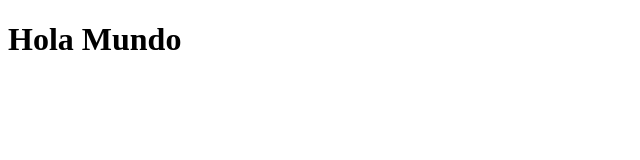
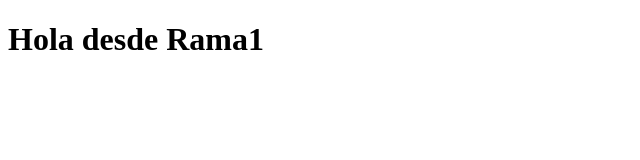
Before and after one commit to NahuelBenitez/prueba-git-vortex, a plain HTML site: page index.html in a window 1280 px wide. Shown: the whole page, without its empty margins (0-640 px from the left). Drawn offline with Linux system fonts and the light colour scheme.

Commit message:
cambio con rama 1

```diff
--- a/index.html
+++ b/index.html
@@ -6,7 +6,7 @@
     <title>Document</title>
 </head>
 <body>
-    <h1>Hola Mundo</h1>
+    <h1>Hola desde Rama1</h1>
     <script src="./main.js"></script>
 </body>
 </html>
```
